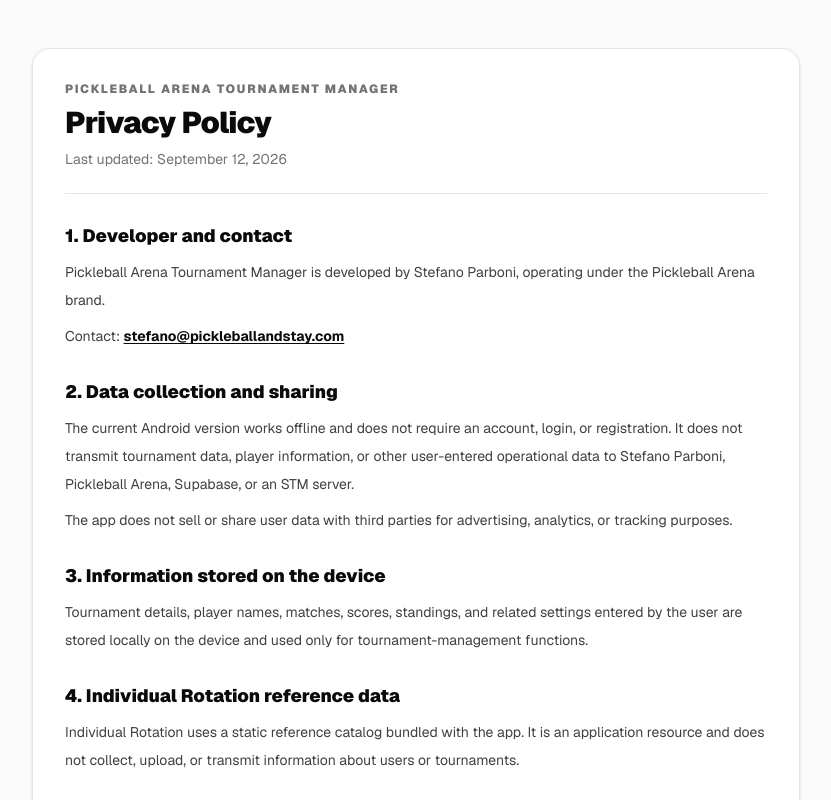
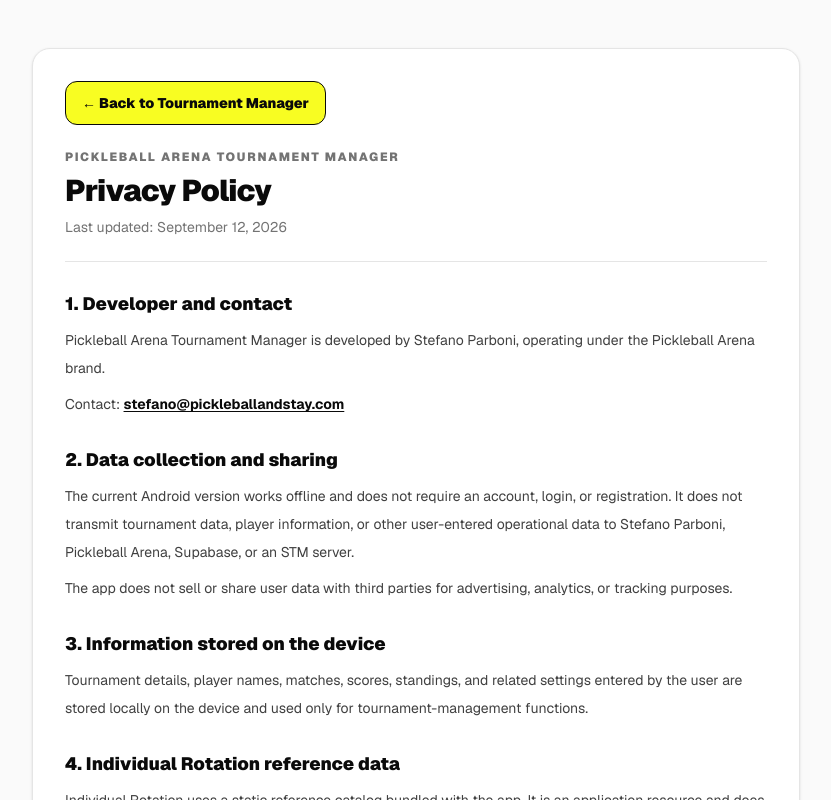
Before and after one commit to sparboni-bit/stm, a Next.js app: page /privacy in a window 1280 px wide. Shown: the top 800 px of the page, without its empty margins (224-1055 px from the left). Built offline with nearby package versions, Linux system fonts and the light colour scheme.

Commit message:
Fix privacy policy navigation

```diff
--- a/app/privacy/page.tsx
+++ b/app/privacy/page.tsx
@@ -7,10 +7,24 @@
 
 const email = "stefano@pickleballandstay.com";
 
+function BackToTournamentManager() {
+  return (
+    <a
+      href="/"
+      className="inline-flex min-h-11 items-center justify-center rounded-xl border border-neutral-950 bg-[var(--arena-yellow)] px-4 text-sm font-black text-neutral-950 transition hover:brightness-95"
+    >
+      ← Back to Tournament Manager
+    </a>
+  );
+}
+
 export default function PrivacyPage() {
   return (
     <main className="min-h-screen bg-neutral-50 px-4 py-8 text-neutral-950 sm:px-6 sm:py-12">
       <article className="mx-auto max-w-3xl rounded-[18px] border border-neutral-200 bg-white p-5 shadow-sm sm:p-8">
+        <div className="mb-6">
+          <BackToTournamentManager />
+        </div>
         <header className="border-b border-neutral-200 pb-6">
           <p className="text-xs font-black uppercase tracking-[0.14em] text-neutral-500">
             Pickleball Arena Tournament Manager
@@ -26,6 +40,10 @@
           <h2 className="mt-2 text-2xl font-black tracking-tight">Informativa sulla privacy</h2>
           <PolicyItalian />
         </section>
+
+        <div className="mt-10 border-t border-neutral-200 pt-6">
+          <BackToTournamentManager />
+        </div>
       </article>
     </main>
   );
```
